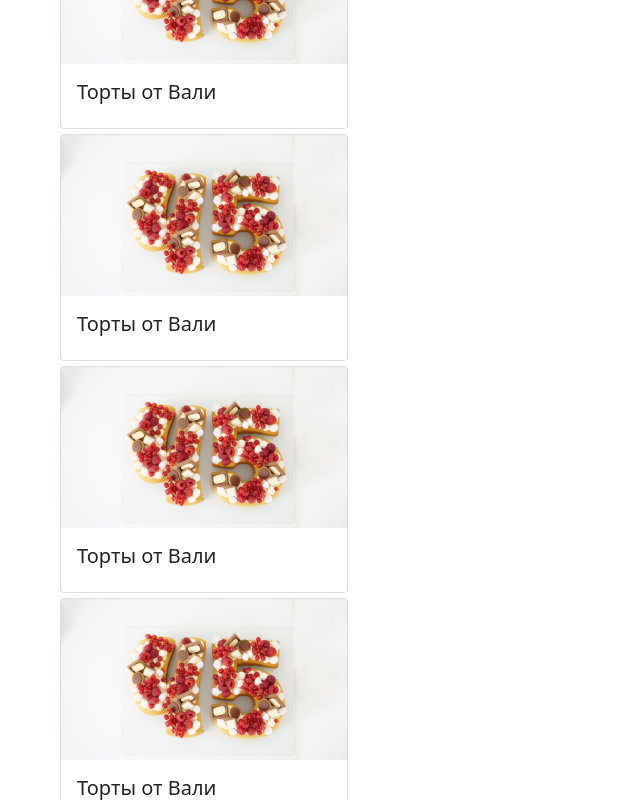
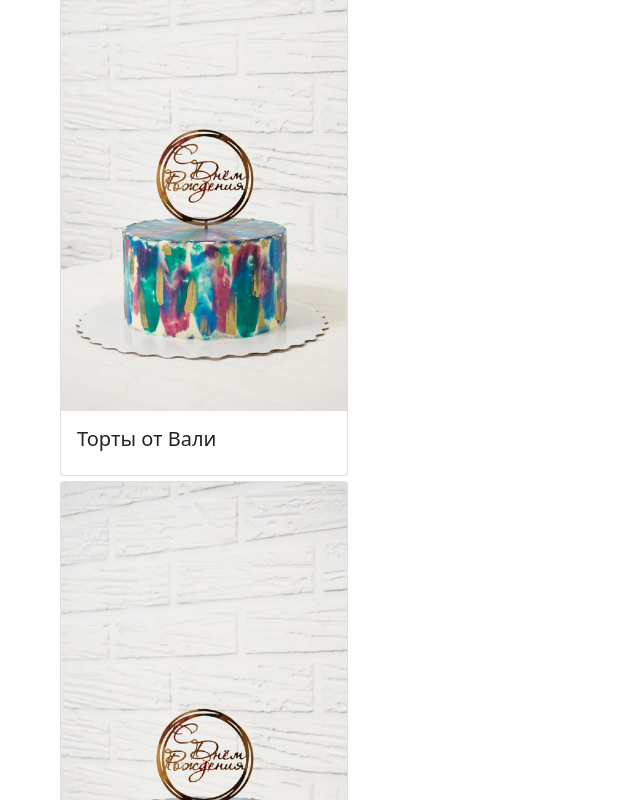
Before and after one commit to sergeianip20/rop, a Next.js app: page /anniversary in a window 1280 px wide. Shown: the part 1360-2160 px from the top of the page, without its empty margins (0-640 px from the left). Built offline with nearby package versions, Linux system fonts and the light colour scheme.

Commit message:
Update anniversary.js

```diff
--- a/pages/anniversary.js
+++ b/pages/anniversary.js
@@ -12,7 +12,7 @@ import Ubil from '../public/Ubil.jpg'
 import Ubil2 from '../public/Ubil2.jpg'
 import Ubil4 from '../public/Ubil4.jpg'
 import Book from '../public/book.jpg'
-
+import Ubil3 from '../public/Ubil3.jpg'
 
 export default  function anniversary(){
 return<div>
@@ -58,7 +58,7 @@ return<div>
 <div className = {s.users_grid}>
   <div className = {s.users_item} >
 <Card style={{ width: '18rem' }}>
-  <Image src={Ubil} layout="intrinsic"/>
+  <Image src={Ubil3} layout="intrinsic"/>
   <Card.Body>
     <Card.Title>Торты от Вали </Card.Title>
     <Card.Text>
@@ -71,7 +71,7 @@ return<div>
 <div className = {s.users_grid}>
   <div className = {s.users_item} >
 <Card style={{ width: '18rem' }}>
-  <Image src={Ubil} layout="intrinsic"/>
+  <Image src={Ubil3} layout="intrinsic"/>
   <Card.Body>
     <Card.Title>Торты от Вали </Card.Title>
     <Card.Text>
@@ -84,7 +84,7 @@ return<div>
 <div className = {s.users_grid}>
   <div className = {s.users_item} >
 <Card style={{ width: '18rem' }}>
-  <Image src={Ubil} layout="intrinsic"/>
+  <Image src={Ubil3} layout="intrinsic"/>
   <Card.Body>
     <Card.Title>Торты от Вали </Card.Title>
     <Card.Text>
@@ -97,7 +97,7 @@ return<div>
 <div className = {s.users_grid}>
   <div className = {s.users_item} >
 <Card style={{ width: '18rem' }}>
-  <Image src={Ubil} layout="intrinsic"/>
+  <Image src={Ubil3} layout="intrinsic"/>
   <Card.Body>
     <Card.Title>Торты от Вали </Card.Title>
     <Card.Text>
```
